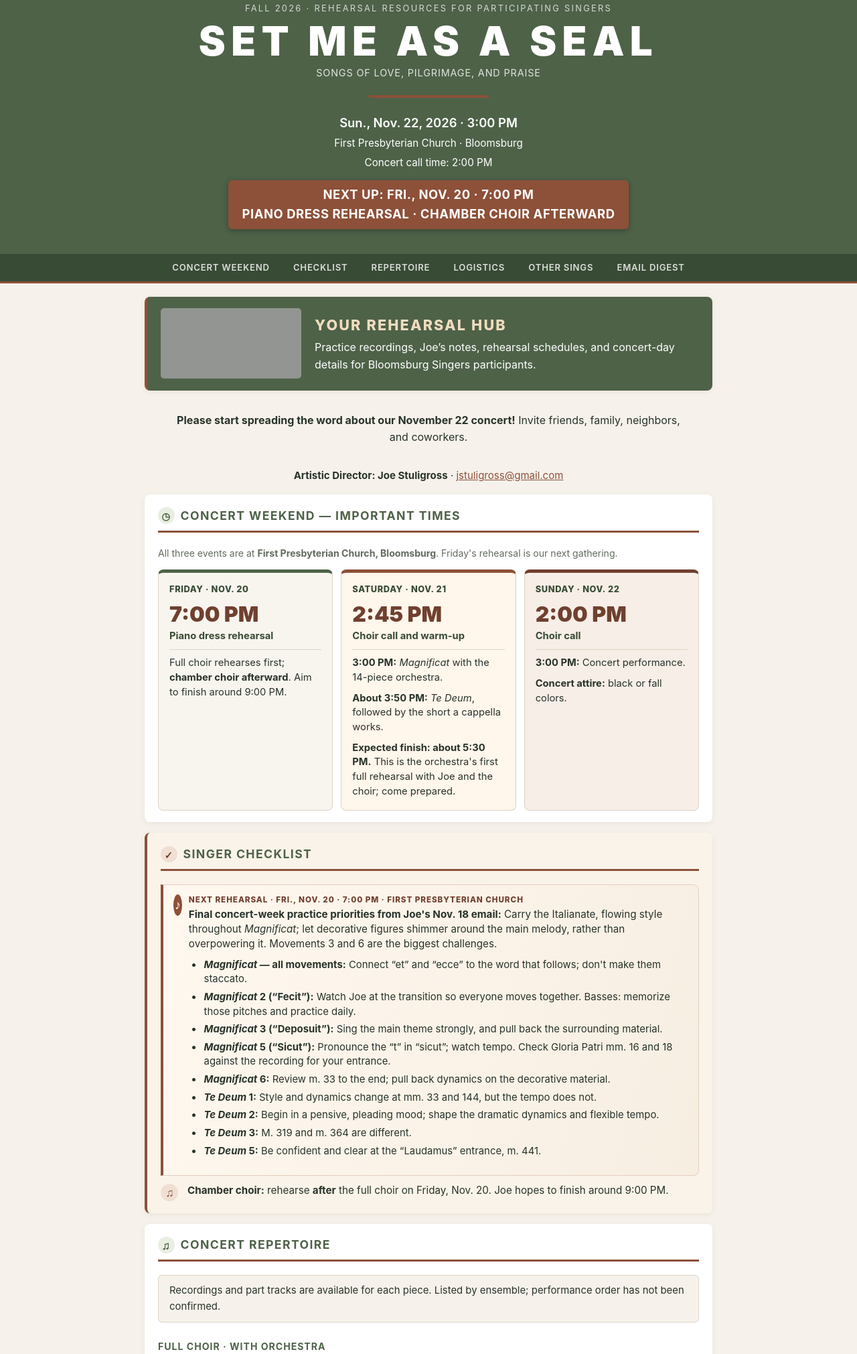
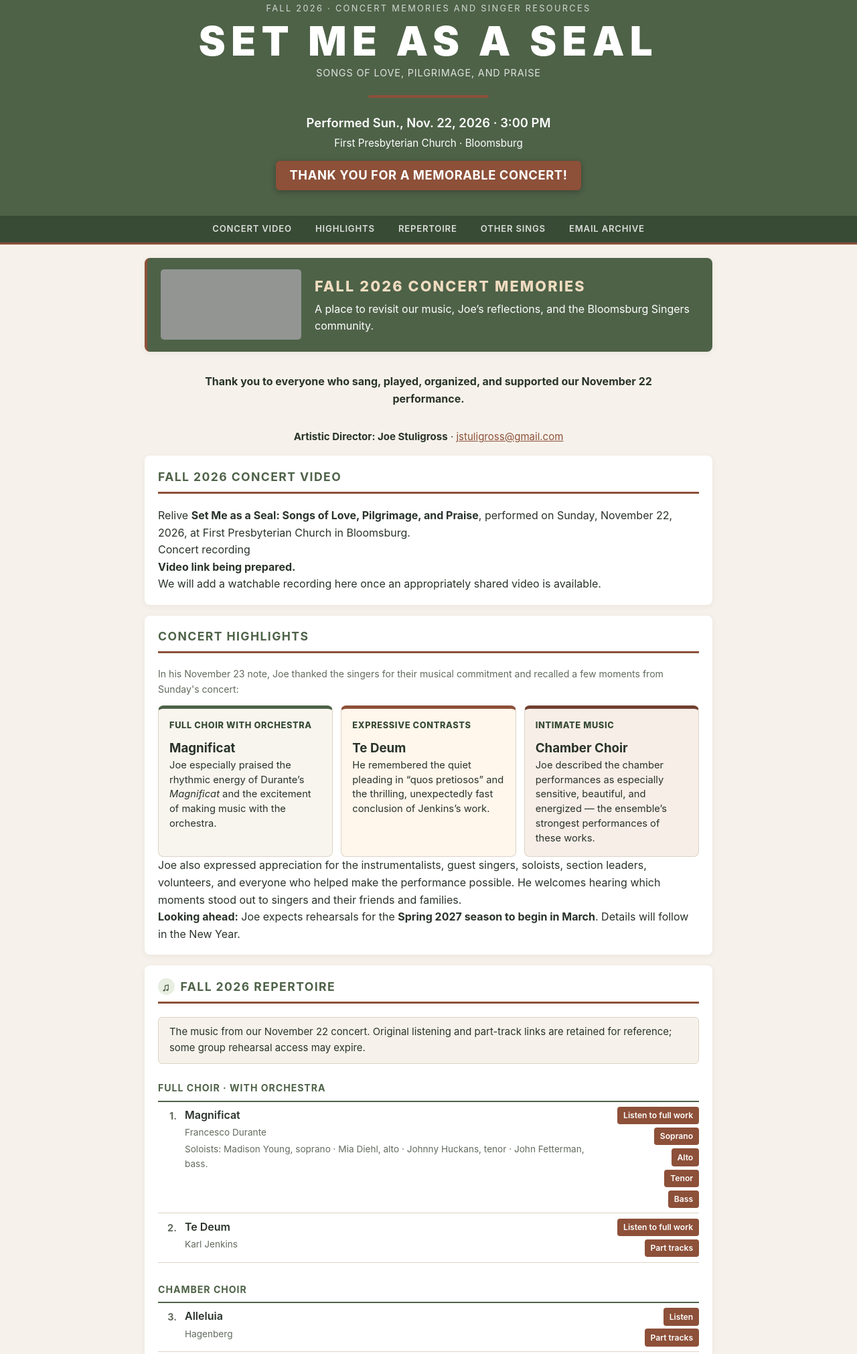
Before and after one commit to DebStuligross/bloomsburg-singers-fall-2026, a plain HTML site: page index.html in a window 1280 px wide. Shown: the part 121-2142 px from the top of the page at 67% size. Drawn offline with Linux system fonts and the light colour scheme; grey boxes are pictures that could not be loaded.

Commit message:
Convert Fall singer portal to concert recap with video placeholder and selected Joe reflections; v1.15

```diff
--- a/index.html
+++ b/index.html
@@ -3,9 +3,9 @@
 <head>
 <meta charset="UTF-8">
 <meta name="viewport" content="width=device-width, initial-scale=1.0">
-<meta name="description" content="Set Me as a Seal: Songs of Love, Pilgrimage, and Praise — Bloomsburg Singers Fall 2026 singer portal: rehearsal resources, schedules and director updates. Sun., Nov. 22 at 3:00 PM, First Presbyterian Church, Bloomsburg.">
+<meta name="description" content="Bloomsburg Singers Fall 2026 — Set Me as a Seal: concert recording, musical highlights, repertoire, and updates from Artistic Director Joe Stuligross.">
 <title>Singer Portal — Bloomsburg Singers Fall 2026</title>
-<link rel="stylesheet" href="styles.css?v=1.14">
+<link rel="stylesheet" href="styles.css?v=1.15">
 <!-- Microsoft Clarity: shared spring/fall project, reused at Deb’s request. Filter by page URL to distinguish seasons. -->
 <script>
 (function(c,l,a,r,i,t,y){
@@ -17,77 +17,62 @@
 </script>
 </head>
 <body>
-<a class="skip-link" href="#main">Skip to rehearsal resources</a>
+<a class="skip-link" href="#main">Skip to main content</a>
 <header><div class="header-inner">
 
 <h1>Bloomsburg Singers</h1>
 <p class="portal-label">Singer Portal</p>
-<p class="concert-year">Fall 2026 · Rehearsal resources for participating singers</p>
+<p class="concert-year">Fall 2026 · Concert memories and singer resources</p>
 <p class="concert-title">Set Me as a Seal</p>
 <p class="concert-subtitle">Songs of Love, Pilgrimage, and Praise</p>
 <div class="header-stripe"></div>
 <div class="concert-details">
-<span class="detail-main">Sun., Nov. 22, 2026 · 3:00 PM</span>
+<span class="detail-main">Performed Sun., Nov. 22, 2026 · 3:00 PM</span>
 <span>First Presbyterian Church · Bloomsburg</span>
-<span>Concert call time: 2:00 PM</span>
-<span class="call-time">Next up: Fri., Nov. 20 · 7:00 PM<br>Piano dress rehearsal · Chamber choir afterward</span>
+<span class="call-time">Thank you for a memorable concert!</span>
 </div></div></header>
 <nav class="section-nav" aria-label="Page sections">
-<a href="#upcoming">Concert Weekend</a><a href="#checklist">Checklist</a><a href="#repertoire">Repertoire</a><a href="#logistics">Logistics</a><a href="#opportunities">Other Sings</a><a href="#emails">Email Digest</a>
+<a href="#recording">Concert Video</a><a href="#highlights">Highlights</a><a href="#repertoire">Repertoire</a><a href="#opportunities">Other Sings</a><a href="#emails">Email Archive</a>
 </nav>
 <main id="main">
-<section class="invite-banner folder-banner" aria-label="Singer resources"><img class="folder-photo" src="singer-folders-clean.png" alt="The Bloomsburg Singers embossed in gold on a singer’s music folder" width="210" height="105" decoding="async"><p><span class="invite-lead">Your rehearsal hub</span>Practice recordings, Joe’s notes, rehearsal schedules, and concert-day details for Bloomsburg Singers participants.</p></section>
-<p style="text-align:center; margin:1rem auto; max-width:48rem"><strong>Please start spreading the word about our November 22 concert!</strong> Invite friends, family, neighbors, and coworkers.</p>
+<section class="invite-banner folder-banner" aria-label="Singer resources"><img class="folder-photo" src="singer-folders-clean.png" alt="The Bloomsburg Singers embossed in gold on a singer’s music folder" width="210" height="105" decoding="async"><p><span class="invite-lead">Fall 2026 concert memories</span>A place to revisit our music, Joe’s reflections, and the Bloomsburg Singers community.</p></section>
+<p style="text-align:center; margin:1rem auto; max-width:48rem"><strong>Thank you to everyone who sang, played, organized, and supported our November 22 performance.</strong></p>
 <p id="artistic-director" style="text-align:center; font-size:.94rem; overflow-wrap:anywhere"><strong>Artistic Director: Joe Stuligross</strong> · <a href="mailto:jstuligross@gmail.com">jstuligross@gmail.com</a></p>
-<section id="upcoming"><h2>Concert Weekend — Important Times</h2>
-<p class="email-intro">All three events are at <strong>First Presbyterian Church, Bloomsburg</strong>. Friday's rehearsal is our next gathering.</p>
-<div class="weekend-schedule">
-<article class="weekend-event weekend-friday">
-<p class="weekend-day">Friday · Nov. 20</p>
-<p class="weekend-time">7:00 PM</p>
-<p class="weekend-purpose"><strong>Piano dress rehearsal</strong></p>
-<p>Full choir rehearses first; <strong>chamber choir afterward</strong>. Aim to finish around 9:00 PM.</p>
+<section id="recording" class="recording-feature"><h2>Fall 2026 Concert Video</h2>
+<p>Relive <strong>Set Me as a Seal: Songs of Love, Pilgrimage, and Praise</strong>, performed on Sunday, November 22, 2026, at First Presbyterian Church in Bloomsburg.</p>
+<div class="recording-panel">
+<p class="recording-label">Concert recording</p>
+<p><strong>Video link being prepared.</strong></p>
+<p>We will add a watchable recording here once an appropriately shared video is available.</p>
+</div>
+</section>
+<section id="highlights"><h2>Concert Highlights</h2>
+<p class="email-intro">In his November 23 note, Joe thanked the singers for their musical commitment and recalled a few moments from Sunday's concert:</p>
+<div class="weekend-schedule celebration-cards">
+<article class="weekend-event">
+<p class="weekend-day">Full choir with orchestra</p>
+<h3 class="moment-title">Magnificat</h3>
+<p>Joe especially praised the rhythmic energy of Durante’s <em>Magnificat</em> and the excitement of making music with the orchestra.</p>
 </article>
 <article class="weekend-event weekend-saturday">
-<p class="weekend-day">Saturday · Nov. 21</p>
-<p class="weekend-time">2:45 PM</p>
-<p class="weekend-purpose"><strong>Choir call and warm-up</strong></p>
-<p><strong>3:00 PM:</strong> <em>Magnificat</em> with the 14-piece orchestra.</p>
-<p><strong>About 3:50 PM:</strong> <em>Te Deum</em>, followed by the short a cappella works.</p>
-<p><strong>Expected finish: about 5:30 PM.</strong> This is the orchestra's first full rehearsal with Joe and the choir; come prepared.</p>
+<p class="weekend-day">Expressive contrasts</p>
+<h3 class="moment-title">Te Deum</h3>
+<p>He remembered the quiet pleading in “quos pretiosos” and the thrilling, unexpectedly fast conclusion of Jenkins’s work.</p>
 </article>
 <article class="weekend-event weekend-sunday">
-<p class="weekend-day">Sunday · Nov. 22</p>
-<p class="weekend-time">2:00 PM</p>
-<p class="weekend-purpose"><strong>Choir call</strong></p>
-<p><strong>3:00 PM:</strong> Concert performance.</p>
-<p><strong>Concert attire:</strong> black or fall colors.</p>
+<p class="weekend-day">Intimate music</p>
+<h3 class="moment-title">Chamber Choir</h3>
+<p>Joe described the chamber performances as especially sensitive, beautiful, and energized — the ensemble’s strongest performances of these works.</p>
 </article>
 </div>
+<p class="concert-gratitude">Joe also expressed appreciation for the instrumentalists, guest singers, soloists, section leaders, volunteers, and everyone who helped make the performance possible. He welcomes hearing which moments stood out to singers and their friends and families.</p>
+<p class="spring-note"><strong>Looking ahead:</strong> Joe expects rehearsals for the <strong>Spring 2027 season to begin in March</strong>. Details will follow in the New Year.</p>
 </section>
-<section id="checklist" class="checklist-section"><h2>Singer Checklist</h2><ul class="checklist">
-<li class="checklist-next"><span class="checklist-icon" aria-hidden="true">♪</span><div class="checklist-copy">
-<p class="checklist-kicker">Next rehearsal · Fri., Nov. 20 · 7:00 PM · First Presbyterian Church</p>
-<p><strong>Final concert-week practice priorities from Joe's Nov. 18 email:</strong> Carry the Italianate, flowing style throughout <em>Magnificat</em>; let decorative figures shimmer around the main melody, rather than overpowering it. Movements 3 and 6 are the biggest challenges.</p>
-<ul class="focus-points">
-<li><strong><em>Magnificat</em> — all movements:</strong> Connect “et” and “ecce” to the word that follows; don't make them staccato.</li>
-<li><strong><em>Magnificat</em> 2 (“Fecit”):</strong> Watch Joe at the transition so everyone moves together. Basses: memorize those pitches and practice daily.</li>
-<li><strong><em>Magnificat</em> 3 (“Deposuit”):</strong> Sing the main theme strongly, and pull back the surrounding material.</li>
-<li><strong><em>Magnificat</em> 5 (“Sicut”):</strong> Pronounce the “t” in “sicut”; watch tempo. Check Gloria Patri mm. 16 and 18 against the recording for your entrance.</li>
-<li><strong><em>Magnificat</em> 6:</strong> Review m. 33 to the end; pull back dynamics on the decorative material.</li>
-<li><strong><em>Te Deum</em> 1:</strong> Style and dynamics change at mm. 33 and 144, but the tempo does not.</li>
-<li><strong><em>Te Deum</em> 2:</strong> Begin in a pensive, pleading mood; shape the dramatic dynamics and flexible tempo.</li>
-<li><strong><em>Te Deum</em> 3:</strong> M. 319 and m. 364 are different.</li>
-<li><strong><em>Te Deum</em> 5:</strong> Be confident and clear at the “Laudamus” entrance, m. 441.</li>
-</ul>
-</div></li>
-<li data-icon="♫"><span><strong>Chamber choir:</strong> rehearse <strong>after</strong> the full choir on Friday, Nov. 20. Joe hopes to finish around 9:00 PM.</span></li>
-</ul></section>
-<section id="repertoire"><h2>Concert Repertoire</h2>
-<p class="playlist-note">Recordings and part tracks are available for each piece. Listed by ensemble; performance order has not been confirmed.</p>
+<section id="repertoire"><h2>Fall 2026 Repertoire</h2>
+<p class="playlist-note">The music from our November 22 concert. Original listening and part-track links are retained for reference; some group rehearsal access may expire.</p>
 <ol class="repertoire-list">
 <li class="section-header"><span class="section-header-text">Full Choir · With Orchestra</span></li>
-<li><div class="piece-main"><span class="piece-name">Magnificat</span><span class="piece-note">Francesco Durante</span><span class="piece-note">Soloists: Madison Young, soprano · Mia Diehl, alto · Johnny Huckans, tenor · John Fetterman, bass. Joe will arrange solo rehearsals before the performance.</span></div><div class="piece-links"><a href="https://www.youtube.com/watch?v=YsadCm0bLsg&amp;list=PLD-PIN2cqy5MnNttWHdn6tcG4HWyyJWxB" target="_blank" rel="noopener">Listen to full work</a><a href="https://www.youtube.com/watch?v=GByvlN6U7fs" target="_blank" rel="noopener">Soprano</a><a href="https://www.youtube.com/watch?v=hZlYMwKveCE&amp;list=RDhZlYMwKveCE&amp;start_radio=1" target="_blank" rel="noopener">Alto</a><a href="https://www.youtube.com/watch?v=6TRcovBy-bI" target="_blank" rel="noopener">Tenor</a><a href="https://www.youtube.com/watch?v=-xYE4BpA1eQ" target="_blank" rel="noopener">Bass</a></div></li>
+<li><div class="piece-main"><span class="piece-name">Magnificat</span><span class="piece-note">Francesco Durante</span><span class="piece-note">Soloists: Madison Young, soprano · Mia Diehl, alto · Johnny Huckans, tenor · John Fetterman, bass. </span></div><div class="piece-links"><a href="https://www.youtube.com/watch?v=YsadCm0bLsg&amp;list=PLD-PIN2cqy5MnNttWHdn6tcG4HWyyJWxB" target="_blank" rel="noopener">Listen to full work</a><a href="https://www.youtube.com/watch?v=GByvlN6U7fs" target="_blank" rel="noopener">Soprano</a><a href="https://www.youtube.com/watch?v=hZlYMwKveCE&amp;list=RDhZlYMwKveCE&amp;start_radio=1" target="_blank" rel="noopener">Alto</a><a href="https://www.youtube.com/watch?v=6TRcovBy-bI" target="_blank" rel="noopener">Tenor</a><a href="https://www.youtube.com/watch?v=-xYE4BpA1eQ" target="_blank" rel="noopener">Bass</a></div></li>
 <li><div class="piece-main"><span class="piece-name">Te Deum</span><span class="piece-note">Karl Jenkins</span></div><div class="piece-links"><a href="https://www.youtube.com/watch?v=kexijL3yt7c" target="_blank" rel="noopener">Listen to full work</a><a href="https://johnfletchermusic.org/te-deum-jenkinsk/" target="_blank" rel="noopener">Part tracks</a></div></li>
 <li class="section-header"><span class="section-header-text">Chamber Choir</span></li>
 
@@ -106,34 +91,13 @@
 <p>Already enrolled? Log in and use the Part tracks links above. Joe has tested this group registration link. If you see a “need Premium” message, make sure you used the link above. If you still have trouble, send <a href="mailto:jstuligross@gmail.com">Joe</a> a screenshot or description of what you see.</p>
 </div>
 </section>
-<section id="logistics"><h2>Rehearsal Logistics</h2><dl class="logistics-list">
-<div class="logistics-item"><dt>Friday rehearsal</dt><dd>Fri., Nov. 20 at 7:00 PM, full choir at First Presbyterian Church; chamber choir follows. Joe hopes to finish around 9:00 PM.</dd></div>
-<div class="logistics-item"><dt>Concert-week location</dt><dd>Friday rehearsal, Saturday dress rehearsal, and Sunday concert are all at <strong>First Presbyterian Church, Bloomsburg</strong>. See the highlighted weekend schedule above for choir call times.</dd></div>
-<div class="logistics-item"><dt>What to bring</dt><dd>Your assigned black three-ring binder, a pencil, and water.</dd></div>
-<div class="logistics-item"><dt>Attendance and punctuality</dt><dd>Attend consistently and arrive on time so everyone can make the most of rehearsal.</dd></div>
-<div class="logistics-item"><dt>Fragrance</dt><dd>Please avoid perfume at rehearsal. Deodorant is fine.</dd></div>
-<div class="logistics-item"><dt>Concert dress and tuition</dt><dd>See <a href="#concert-dress">Concert Dress</a> and <a href="#tuition">Tuition and Assistance</a> below.</dd></div>
-</dl></section>
 <section id="opportunities" class="opportunities-section"><h2>Other Singing Opportunities &amp; Events</h2><ul class="opp-list">
 <li><span class="opp-date">Fri., Nov. 27 · Meet at 5:30 PM</span><span class="opp-name">Black Friday Parade of Lights</span><span class="opp-detail">Meet at the hospital commuter lot near the ATM. Dress warmly! Sing Christmas carols while riding on a truck or walking from the hospital to the fairgrounds.</span></li>
 <li><span class="opp-date">Sat., Dec. 12 · Time not specified</span><span class="opp-name">BTE Christmas Caroling</span><span class="opp-detail">Further details to follow.</span></li>
 <li><span class="opp-date">Sat., Dec. 19 · 2:00 PM</span><span class="opp-name">Christmas caroling</span><span class="opp-detail">All are welcome. Further location details to follow.</span></li>
 <li><span class="opp-date">Thu., Dec. 24 · Christmas Eve</span><span class="opp-name">Journey to Bethlehem</span><span class="opp-detail">Thursday rehearsals. Interested singers can contact Tim Latsha at <a href="mailto:music@wesleybloom.com">music@wesleybloom.com</a>. An earlier announcement described a Community Live Nativity at 6:00 PM; confirm the event time directly with Tim.</span></li>
 </ul></section>
-<section id="concert-dress"><h2>Concert Dress</h2>
-<dl class="logistics-list">
-<div class="logistics-item"><dt>Black or fall colors</dt><dd>Concert attire for singers is <strong>black or fall colors</strong>. No light-wash jeans, T-shirts, or sneakers.</dd></div>
-<div class="logistics-item"><dt>Comfort and fragrance</dt><dd>Choose an outfit you feel comfortable in, and feel free to express yourself. You are not expected to buy new clothes for the concert. Please avoid perfume and strong deodorant.</dd></div>
-<div class="logistics-item"><dt>Help grow our audience</dt><dd>Invite friends, family, coworkers, and neighbors to join us on Sun., Nov. 22 at 3:00 PM at First Presbyterian Church, Bloomsburg.</dd></div>
-</dl></section>
-<section id="tuition"><h2>Tuition and Assistance</h2>
-<dl class="logistics-list">
-<div class="logistics-item"><dt>Returning singers</dt><dd><strong>$60 for the fall concert</strong>, or <strong>$100 for the full 2026 year</strong> (spring and fall).</dd></div>
-<div class="logistics-item"><dt>Tuition waivers</dt><dd>Tuition is waived for <strong>current college students</strong> and <strong>first-time singers</strong>.</dd></div>
-<div class="logistics-item"><dt>Volunteer option</dt><dd>Complete <strong>8 volunteer hours per concert</strong> representing Bloomsburg Singers at community events in lieu of tuition.</dd></div>
-<div class="logistics-item"><dt>Assistance</dt><dd>Tuition assistance is available. Speak confidentially with a board member.</dd></div>
-</dl></section>
-<section id="emails"><h2>Email Digest</h2><details><summary><span class="email-date">Wed., Nov. 18, 2026</span><span class="email-from">Joe Stuligross</span><span class="email-subject">This Week in Bloomsburg Singers</span></summary><div class="email-body"><div class="source-email">Dear Singers,
+<section id="emails"><h2>Fall 2026 Email Archive</h2><p class="email-intro">These are historical messages from our rehearsal season; dates and practice instructions below are no longer current.</p><details><summary><span class="email-date">Wed., Nov. 18, 2026</span><span class="email-from">Joe Stuligross</span><span class="email-subject">This Week in Bloomsburg Singers</span></summary><div class="email-body"><div class="source-email">Dear Singers,
 
 I’m so wowed by your musical expressiveness and your dedication.
 This is shaping up to be a wonderful performance. Please bring your friends and
@@ -1115,6 +1079,6 @@ get to know you!
 Joe Stuligross, Artistic Director</div></div></details>
 </section>
 </main>
-<footer><p>Bloomsburg Singers · Fall 2026 · For participant reference · v1.14 · Last updated Wed., Nov. 18, 2026</p></footer>
+<footer><p>Bloomsburg Singers · Fall 2026 · For participant reference · v1.15 · Last updated Mon., Nov. 23, 2026</p></footer>
 </body>
 </html>
```
